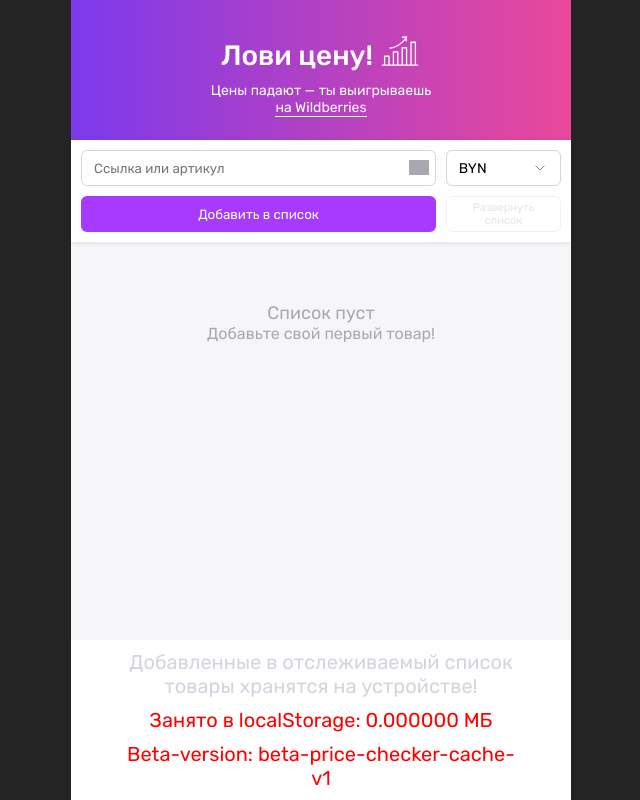
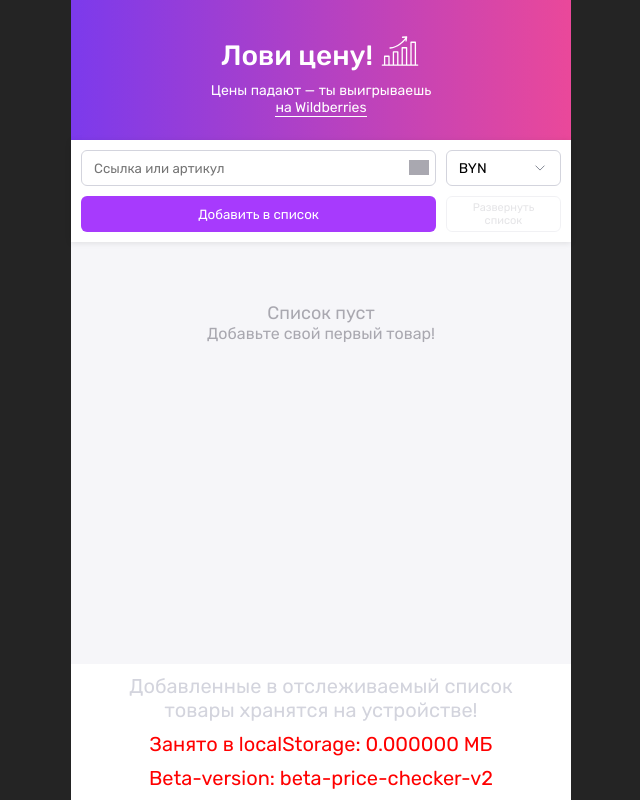
Before and after one commit to dbychinsky/price-checker, a React (Vite) app in the folder app/: page / in a window 1280 px wide. Shown: the whole page, without its empty margins (319-959 px from the left). Built offline with nearby package versions, Linux system fonts and the light colour scheme; grey boxes are pictures that could not be loaded.

Commit message:
DEPLOY: 2

```diff
--- a/app/src/components/footer/Footer.tsx
+++ b/app/src/components/footer/Footer.tsx
@@ -9,7 +9,7 @@ export const Footer = observer(() => {
         <div className='footer'>
             <p>Добавленные в отслеживаемый список товары хранятся на устройстве!</p>
             <p style={{color: 'red'}}>{`Занято в localStorage: ${globalStore.fullFilledLS.toFixed(6)} МБ`}</p>
-            <p style={{color: 'red'}}>Beta-version: beta-price-checker-cache-v1</p>
+            <p style={{color: 'red'}}>Beta-version: beta-price-checker-v2</p>
         </div>
     );
 });
```
